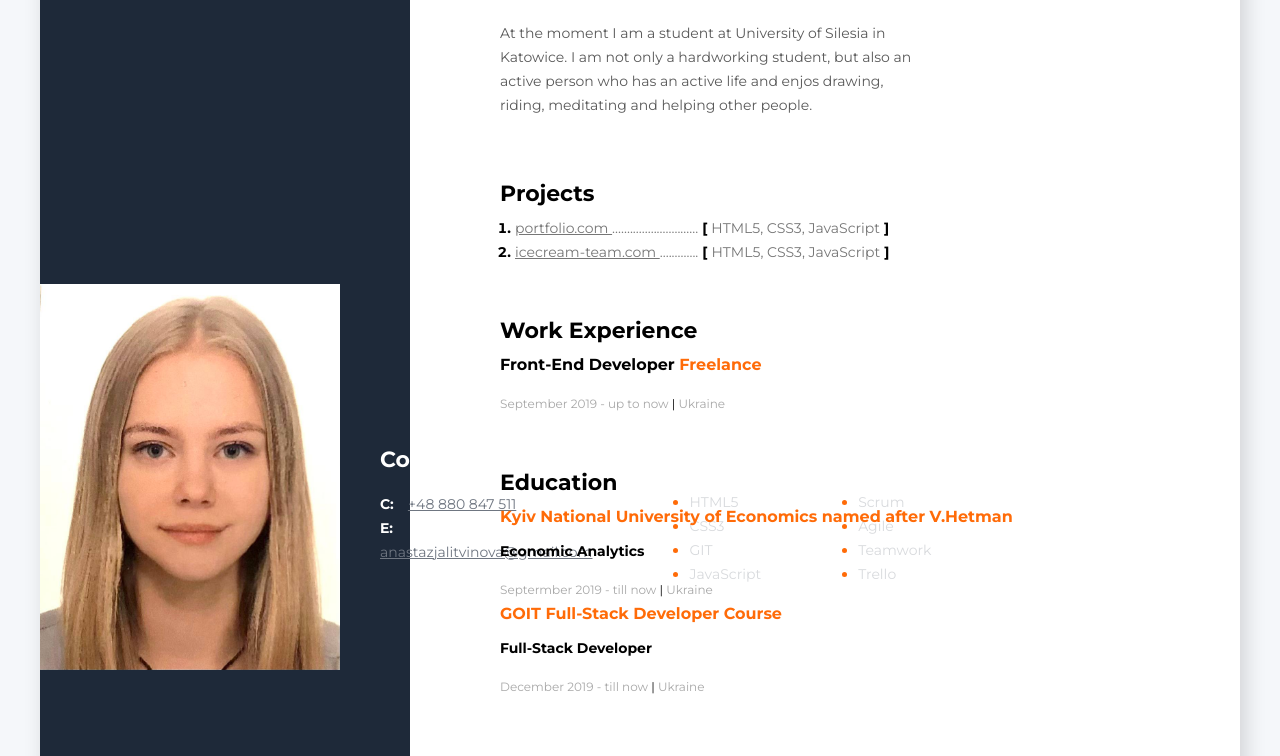
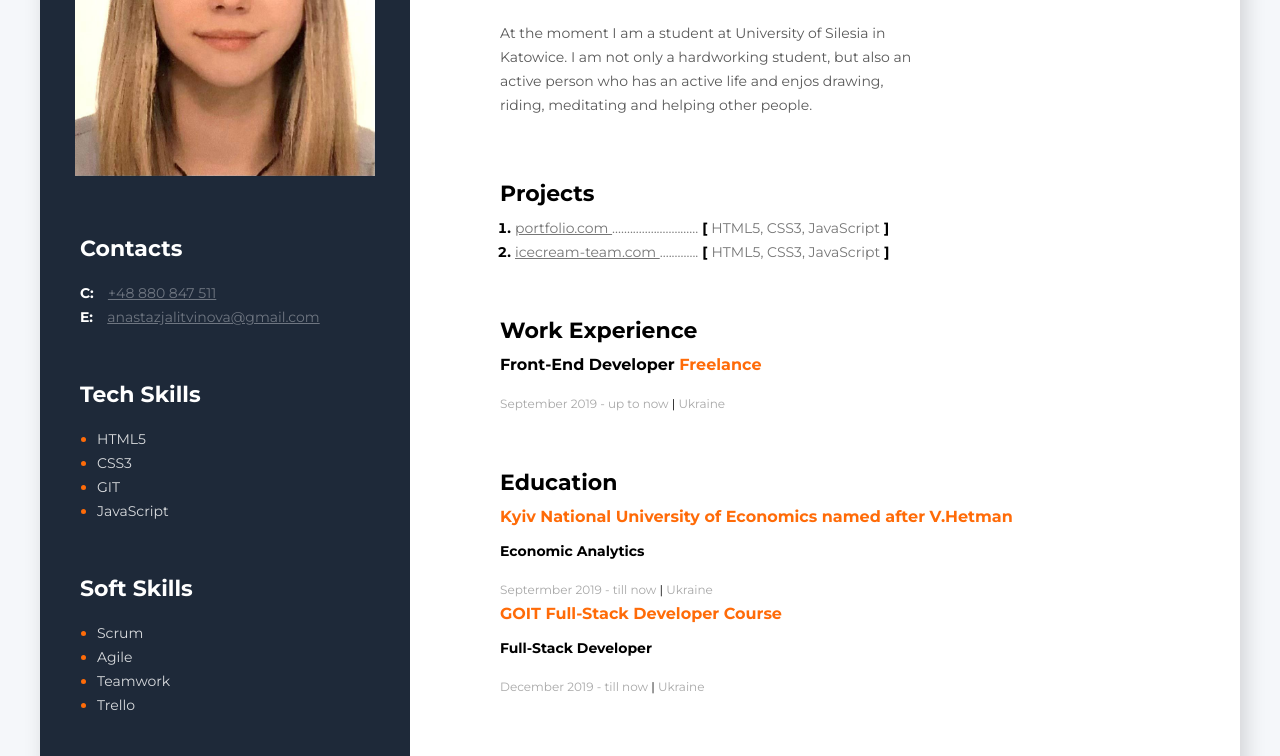
Before and after one commit to Anastasiia-Litvinova/resume-English, a plain HTML site: page index.html in a window 1280 px wide. Shown: the part 289-1045 px from the top of the page. Drawn offline with Linux system fonts and the light colour scheme.

Commit message:
Update style.css

```diff
--- a/CSS/style.css
+++ b/CSS/style.css
@@ -26,12 +26,10 @@ body {
   width: 370px;
   padding-top: 40px;
   padding-bottom: 40px;
-  display: flex;
-  align-items: center;
 }
 .my-photo {
   width: 300px;
-
+margin-left: 35px;
 }
 
 .about-me-container {
```
